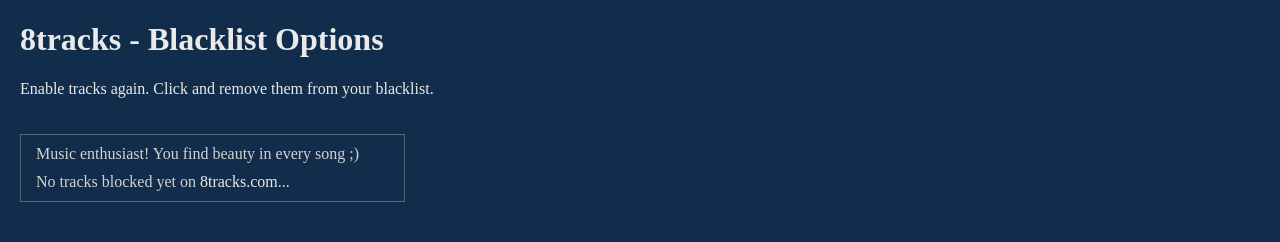
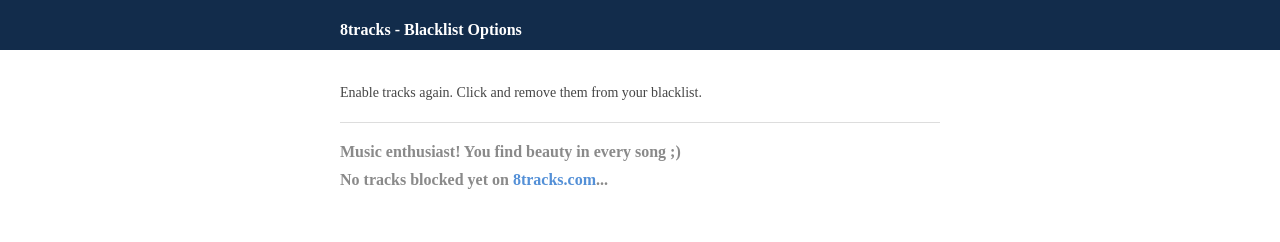
Before and after one commit to BenRichter/8tracks-BlacklistR, a browser extension: page extension/options.html in a window 1280 px wide. Drawn offline with Linux system fonts and the light colour scheme.

Commit message:
style options like 8tracks

```diff
--- a/extension/options.html
+++ b/extension/options.html
@@ -5,28 +5,53 @@
 </head>
 <body>
 <style>
-    html { background-color: #122c4b; }
-    body { margin: 20px; color: #EAEAEA }
+    body { color: #454545; font-size: 14px; line-height: 18px; margin: 0;}
+    #header {
+        background: #122C4B;
+        position: relative;
+        width: 100%;
+    }
+    #header .wrapper {
+        height: 30px;
+        padding: 10px 20px;
+    }
+    #header h1{
+        font-size: 16px;
+        color: #FFF;
+    }
+    .wrapper {
+        width: 90%;
+        max-width: 600px;
+        margin: 0 auto;
+        position: relative;
+        padding: 20px 20px 40px 20px;
+    }
+
     ul {
         list-style-type: none;
         margin: 20px 0 0;
-        padding: 0 30px 0 0;
-        border: 1px solid #54667c;
-        display: inline-block;
+        padding: 10px 0 0 0;
+        border-top: 1px solid #DDD;
     }
-    ul li { color: #d1d3d3; font-size: 16px; margin: 10px 15px; }
-    ul li a { color: #EAEAEA;  text-decoration: none; }
-    ul li a:hover { color: #54667c; text-decoration: line-through;}
-    ul li a.link:hover { color: #EAEAEA; text-decoration: underline;}
+
+    ul li { color: #8a8a8a; font-size: 16px; margin: 10px 0;font-weight: bold; }
+    ul li a { color: #8a8a8a;  text-decoration: none;   transition: all 0.3s; }
+    ul li a:hover { color: #454545; text-decoration: line-through;}
+    ul li a.link { color: #5490D7;}
+    ul li a.link:hover { text-decoration: underline;}
 
 </style>
+<div id="header">
+    <div class="wrapper"><h1>8tracks - Blacklist Options</h1></div>
+</div>
+<div class="wrapper">
+    <p>Enable tracks again. Click and remove them from your blacklist. </p>
+    <ul style="display: none;">
+        <li>Music enthusiast! You find beauty in every song ;)</li>
+        <li>No tracks blocked yet on <a class="link" href="http://8tracks.com/">8tracks.com</a>...</li>
+    </ul></div>
 
-<h1>8tracks - Blacklist Options</h1>
-<p>Enable tracks again. Click and remove them from your blacklist. </p>
-<ul style="display: none;">
-    <li>Music enthusiast! You find beauty in every song ;)</li>
-    <li>No tracks blocked yet on <a class="link" href="http://8tracks.com/">8tracks.com</a>...</li>
-</ul>
+
 
 
 <script src="js/jquery.min.js"></script>
```
